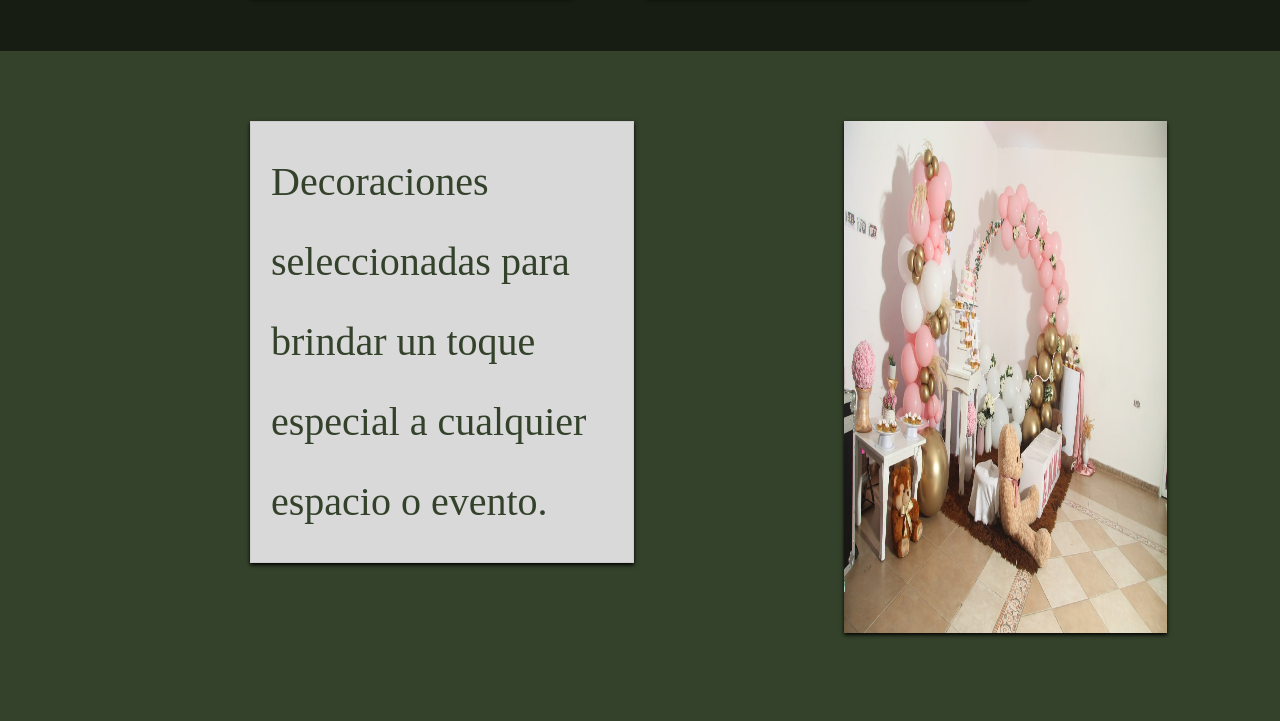
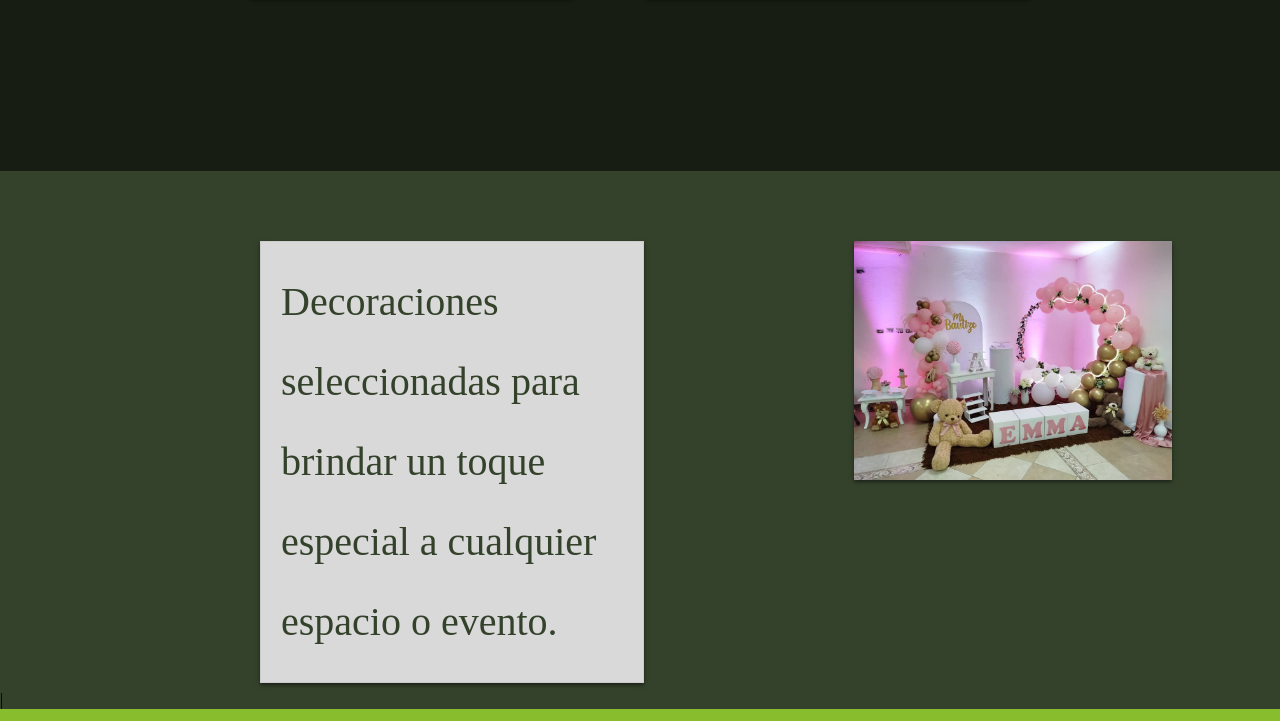
Before and after one commit to jesusSalazar14/proyecto_tiendita_uvm, a plain HTML site: page eventos.html in a window 1280 px wide. Shown: the part 1719-2440 px from the top of the page. Drawn offline with Linux system fonts and the light colour scheme; a web font is replaced by a local one.

Commit message:
añadiendo style a algunas vainas

```diff
--- a/eventos.css
+++ b/eventos.css
@@ -30,7 +30,7 @@
 }
 
 .Fondo1{
-    background-image: url('img/Fondo4.avif');
+    background-image: url('img/Fondo\ 1.png');
     position: fixed;
     top: 0;
     left: 0;
@@ -90,13 +90,14 @@
 
 .Subfondo2{
     position: relative;
-    top: 560px;
+    top: 480px;
     left: 50%;
     width: cover;
-    min-height: 1000px;
+    height: 600px;
     background-color: #34422b;
     transform: translate(-50%, -50%);
     z-index: -1;
+    margin-bottom: 100px;
 }
 
 .Segundafila{
@@ -105,12 +106,12 @@
 
 .Imagendelista2 img {
     margin-top: 70px;
-    flex: 0 0 50%;
+    flex: 0 0 30%;
     width: 50%;
-    height: 100%;
-    box-shadow: 0 2px 4px rgba(0, 0, 0, 1);
+    box-shadow: 0 2px 4px rgba(0, 0, 0, 0.5);
     margin-right: 250px;
     margin-left: 210px;
+
 
 }
 
@@ -118,11 +119,10 @@
     margin-top: 70px;
     background-color: #D9D9D9;
     flex: 0 0 30%;
-    width: 40%;
     padding: 20px;
-    margin-left: 250px;
+    margin-left: 260px;
     border: 1px solid #ccc;
-    box-shadow: 0 2px 4px rgba(0, 0, 0, 1);
+    box-shadow: 0 2px 4px rgba(0, 0, 0, 0.5);
     color: #34422b ;
     font-size: 40px;
     line-height: 2;
--- a/eventos.html
+++ b/eventos.html
@@ -85,7 +85,7 @@
             </div>
                 <div class="Primerafila">
                         <div class="Imagendelista">
-                                <img src="img/eventos (5).jpg">
+                                <img src="img/IMAGENES EVENTOS/Parte 3 (28).jpg">
                         </div>
                     <div class="Cuadrodelista">
                         <ul>
@@ -111,7 +111,7 @@
                         </p>
                     </div>
                     <div class="Imagendelista2">
-                        <img src="img/eventos (1).jpg">
+                        <img src="img/IMAGENES EVENTOS/Parte 3 (29).jpg">
                 </div>
                 </div>
         </div>
--- a/styles.css
+++ b/styles.css
@@ -58,7 +58,7 @@ header {
     flex: 1;
     justify-content: center;
     width: 90%;
-    max-width: 1200px
+    max-width: 1200px;
 
 
 
```
Also changed, not shown: accesorios.html (+1 -0 lines), papeleria.html (+1 -0 lines).
